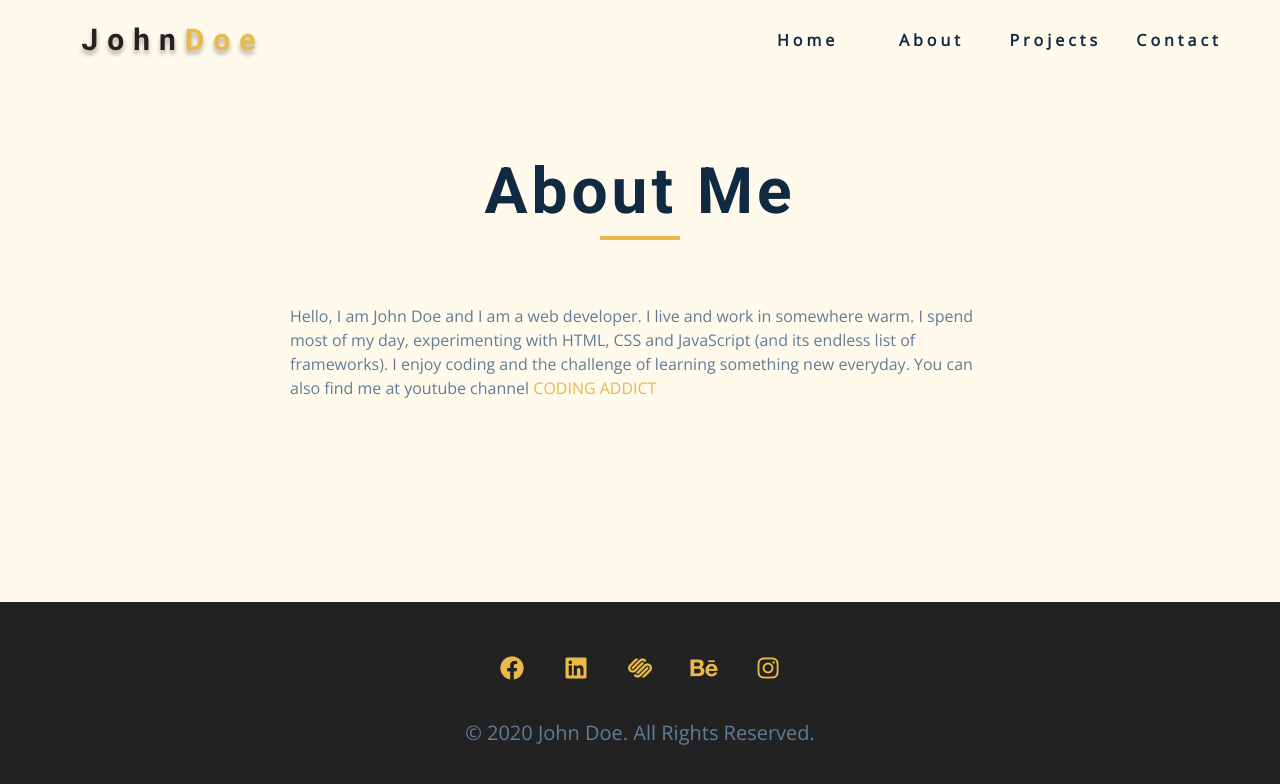
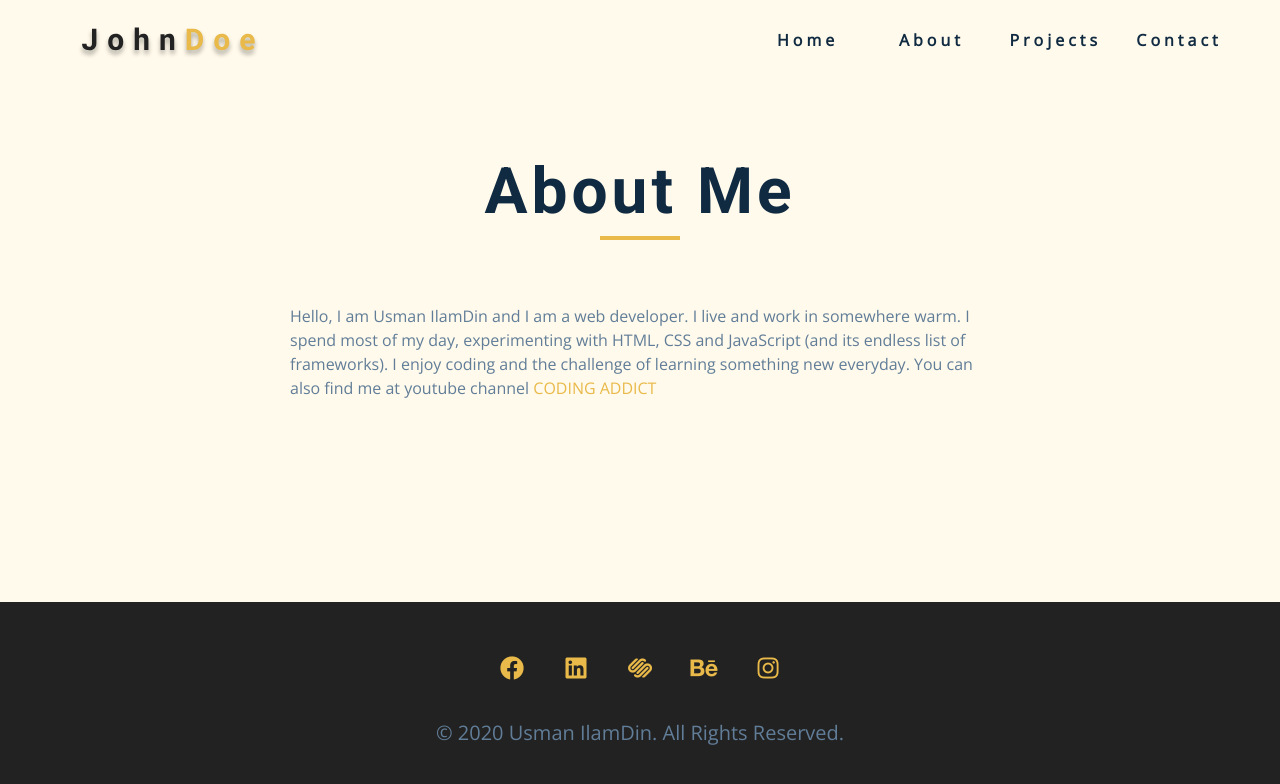
Before and after one commit to UsmanIlamdin/usmanilamdin.github.io, a plain HTML site: page about.html in a window 1280 px wide. Drawn offline with nearby package versions, Linux system fonts and the light colour scheme.

Commit message:
basic changes

```diff
--- a/about.html
+++ b/about.html
@@ -3,7 +3,7 @@
   <head>
     <meta charset="UTF-8" />
     <meta name="viewport" content="width=device-width, initial-scale=1.0" />
-    <title>John Doe || About</title>
+    <title>Usman IlamDin|| About</title>
     <link
       rel="stylesheet"
       href="./fontawesome-free-5.12.1-web/css/all.min.css"
@@ -101,7 +101,7 @@
       <div class="section-center page-info">
         <!-- about page -->
         <p>
-          Hello, I am John Doe and I am a web developer. I live and work in
+          Hello, I am Usman IlamDin and I am a web developer. I live and work in
           somewhere warm. I spend most of my day, experimenting with HTML, CSS
           and JavaScript (and its endless list of frameworks). I enjoy coding
           and the challenge of learning something new everyday. You can also
@@ -157,7 +157,7 @@
         <!-- end of single item -->
       </ul>
 
-      <p>&copy; <span id="date"></span> John Doe. All rights reserved.</p>
+      <p>&copy; <span id="date"></span> Usman IlamDin. All rights reserved.</p>
     </footer>
     <script src="./js/app.js"></script>
   </body>
```
Also changed, not shown: contact.html (+2 -2 lines), projects.html (+2 -2 lines), examples.txt, page-examples.txt.
